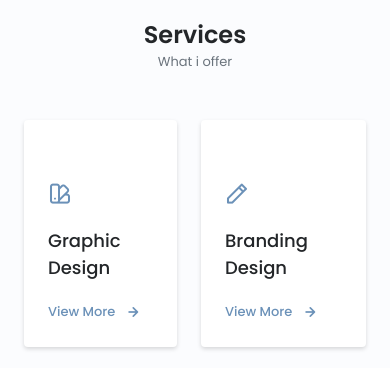
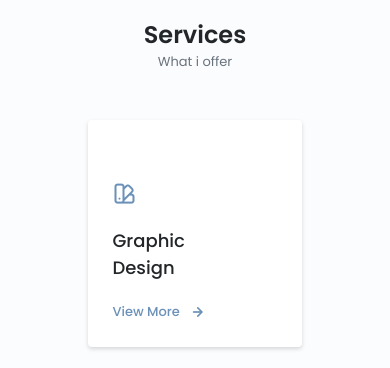
Before and after one commit to MuhammedSmani/portfolio.github.io, a plain HTML site: page index.html in a window 390 px wide. Shown: the part 2590-2958 px from the top of the page. Drawn offline with nearby package versions, Linux system fonts and the light colour scheme.

Commit message:
services small decives

```diff
--- a/assets/css/styles.css
+++ b/assets/css/styles.css
@@ -1039,6 +1039,21 @@ img {
   }
 }
 
+@media screen and (max-width: 414px){
+  .services__container{
+    grid-template-columns: max-content;
+    justify-content: center;
+  }
+
+  .services__content{
+    padding-right: 3.5rem;
+  }
+
+  .services__modal{
+    padding: 0 .5rem ;
+  }
+}
+
 /* For medium devices */
 @media screen and (min-width: 568px) {
 
@@ -1125,9 +1140,9 @@ img {
     column-gap: 2rem;
   }
 
-  .nav__menu{
+  /* .nav__menu{
     margin-left: auto;
-  }
+  } */
 
   .change-theme{
     margin: 0;
```
